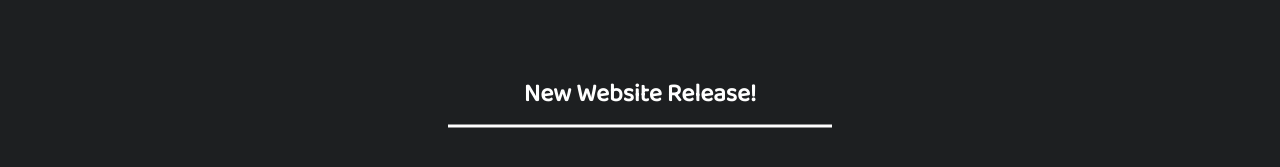
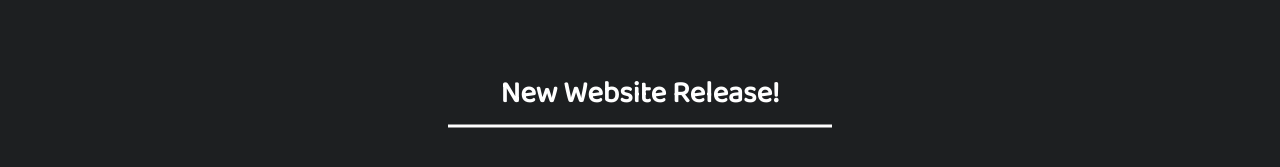
Before and after one commit to SYP-SyrupStudios/syrupstudios.github.io, a plain HTML site: page index.html in a window 1280 px wide. Shown: the part 194-361 px from the top of the page. Drawn offline with Linux system fonts and the light colour scheme.

Commit message:
Update index.html

```diff
--- a/index.html
+++ b/index.html
@@ -10,7 +10,7 @@
         html,  body {background: #1d1f21; margin: 0; padding: 0; user-select: none; overflow-x: hidden;}
         .Pagetitle {font-family: Baloo; color: white; font-size: 22px;}
         .pageTitleCentre {position: absolute; text-align: center; top: 46.5%; left: 50%; transform: translate(-50%, -50%);}
-        .ErrorTitle {font-family: Baloo; color: white; font-size: 25px; font-weight: bolder;}
+        .ErrorTitle {font-family: Baloo; color: white; font-size: 30px; font-weight: bolder;}
         .errorTitleCentre {position: absolute; top: 36%; left: 50%; transform: translate(-50%, -50%);}
         .line {width: 30%; height: 3px; background: white; position: absolute; top: 40%; left: 50%; transform: translate(-50%, -50%);}
         .lineLow {top: 53%;}
```
